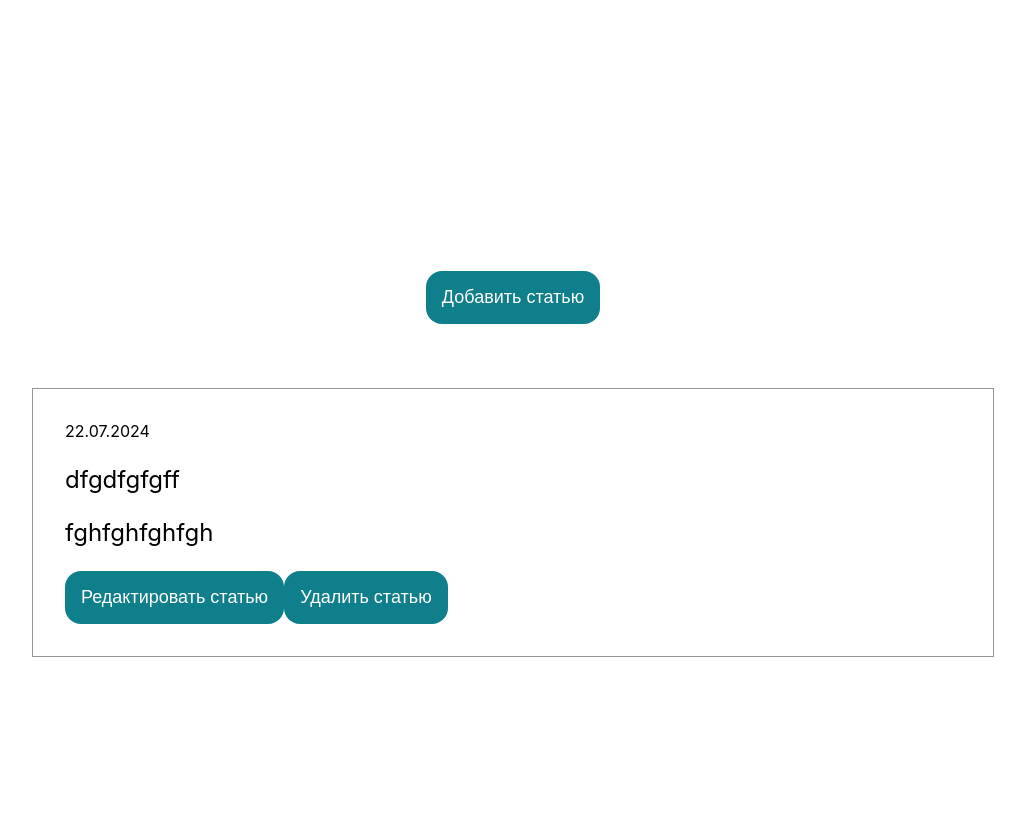
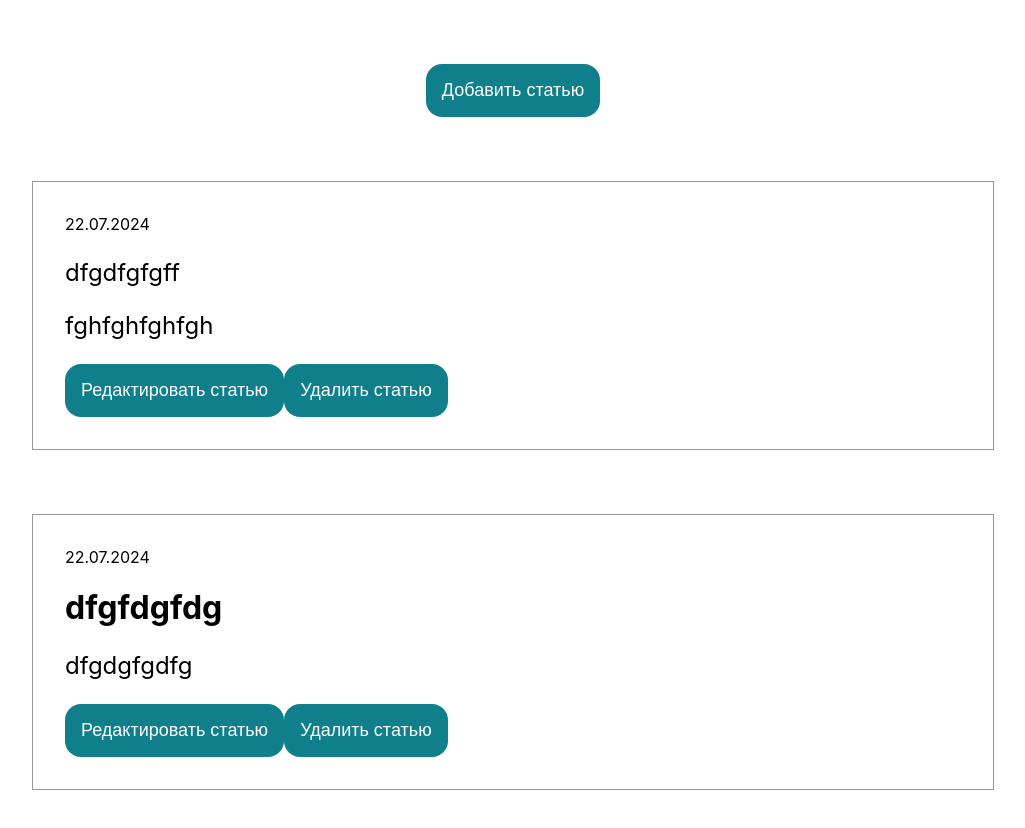
Before and after one commit to Dumacuk1993/test_auto_push, a React (Create React App) app: page / in a window 1280 px wide. Shown: the top 828 px of the page, without its empty margins (127-1152 px from the left). After the commit the page ends 800 px from the top, so only its background shows below. Built offline with nearby package versions, Linux system fonts and the light colour scheme.

Commit message:
Auto-commit

```diff
--- a/src/components/ArticleEditor/ArticleEditor.css
+++ b/src/components/ArticleEditor/ArticleEditor.css
@@ -1,6 +1,4 @@
 .article-editor {
-    min-height: 100vh;
-    width: 100vw;
     display: flex;
     justify-content: center;
     align-items: center;
--- a/src/data.js
+++ b/src/data.js
@@ -6,6 +6,14 @@ const dataNews = [
     "logo": "",
     "title": "",
     "image": ""
+  },
+  {
+    "id": "133cca63-bdd3-41b3-aa57-5d2ea9e64e31",
+    "html_template": "<p>dfgdgfgdfg</p>",
+    "date": "22.07.2024",
+    "logo": "",
+    "title": "dfgfdgfdg",
+    "image": ""
   }
 ];
 
```
